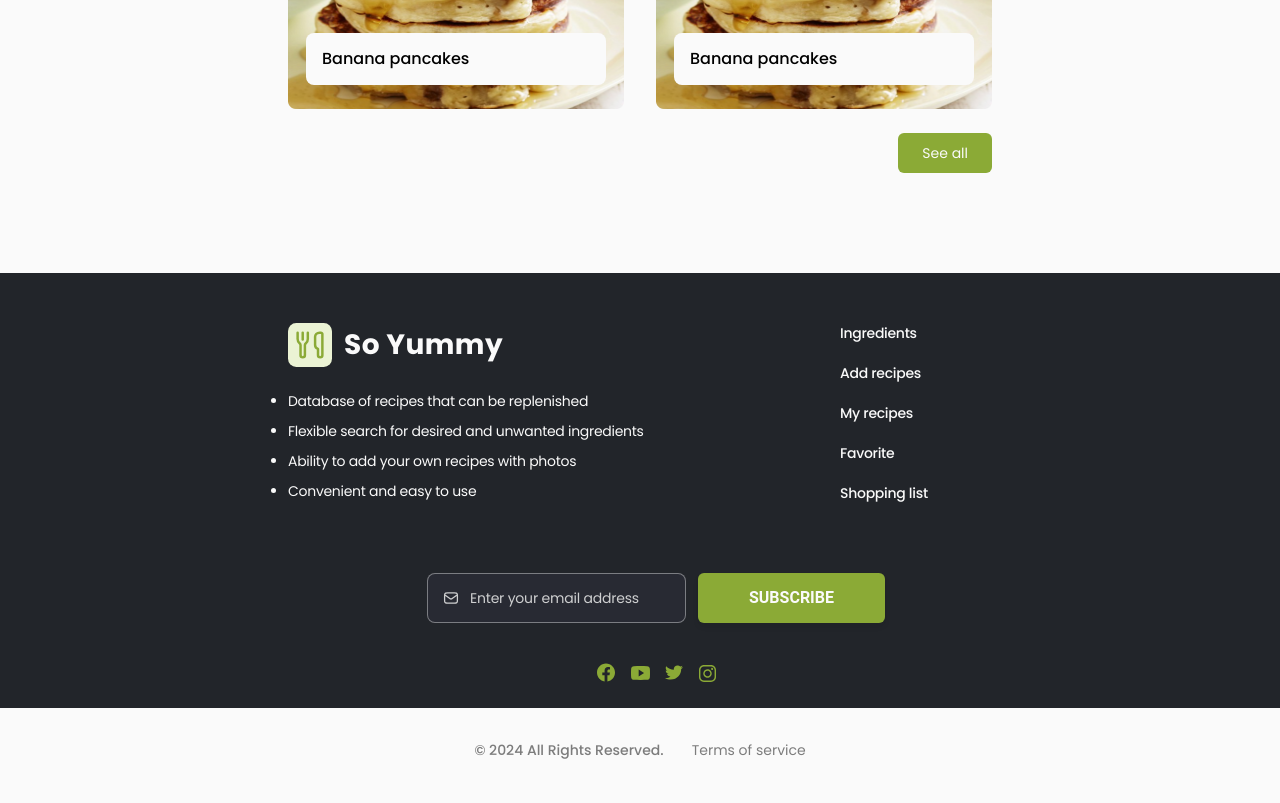
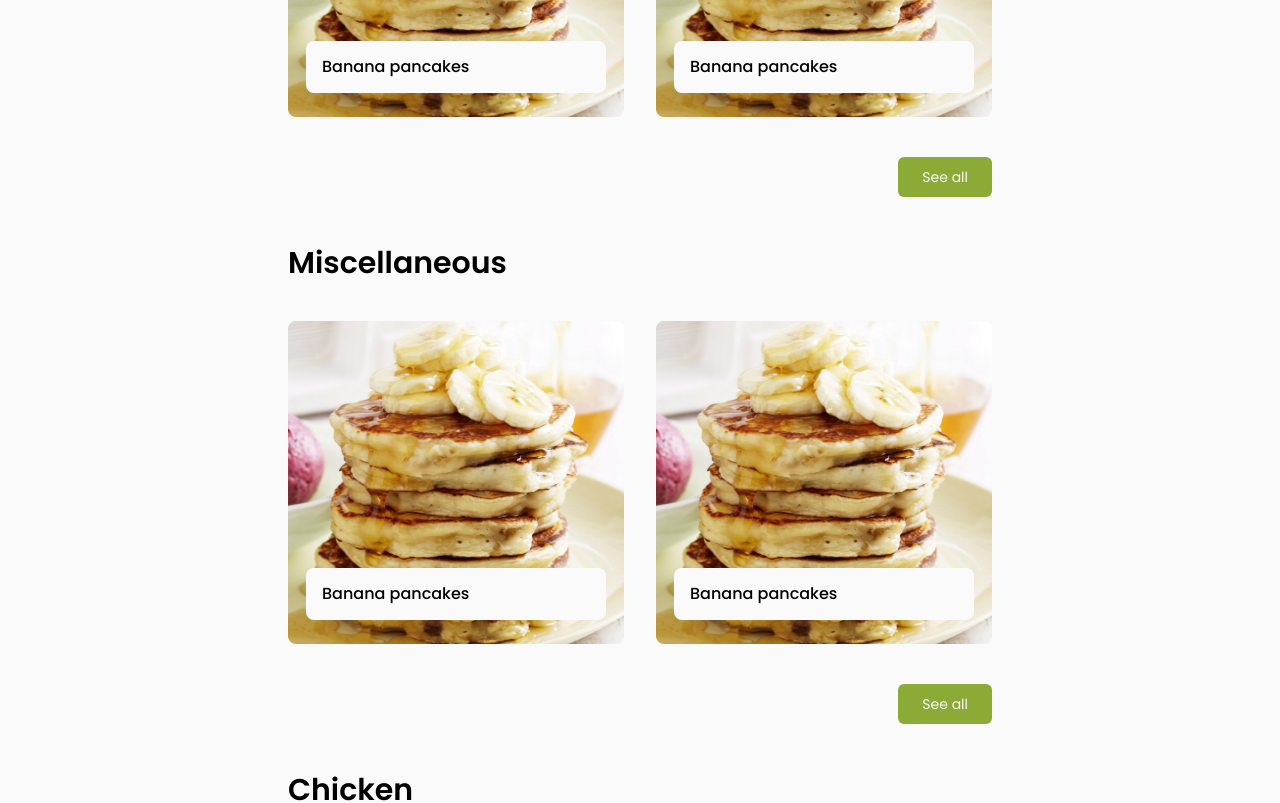
Before and after one commit to szkic/so-yummy, a Next.js app: page / in a window 1280 px wide. Shown: the part 1000-1803 px from the top of the page. Built offline with nearby package versions, Linux system fonts and the light colour scheme.

Commit message:
added styling for PreviewCategories

```diff
--- a/components/PreviewCategories.jsx
+++ b/components/PreviewCategories.jsx
@@ -1,13 +1,76 @@
 import Image from "next/image";
 import React from "react";
 
-const categories = ["breakfast", "miscellaneous", "chicken", "desserts"];
+const categories = ["Breakfast", "Miscellaneous", "Chicken", "Desserts"];
 
 const PreviewCategories = () => {
   return (
     <section className="pt-16">
-      <div className="flex flex-col items-start">
-        <h2 className="mb-8 text-3xl font-semibold">Breakfast</h2>
+      <div className="flex flex-col items-start gap-8 tablet:gap-12 desktop:gap-24">
+        {categories.map((category) => (
+          <div
+            key={category}
+            className="flex flex-col gap-8 tablet:gap-10 desktop:gap-12"
+          >
+            <h2 className="text-3xl font-semibold">{category}</h2>
+            <div className="flex gap-8 desktop:gap-3.5">
+              <div className="relative flex justify-center">
+                <Image
+                  src="/../assets/images/temp_photo.png"
+                  width={343}
+                  height={323}
+                  alt="food image"
+                  className="tablet:h-[323px] tablet:w-[336px] desktop:h-[323px] desktop:w-[300px]"
+                />
+                <div className="absolute bottom-6 h-[52px] w-[300px] rounded-lg bg-primary-text-color p-4 font-medium leading-5 desktop:w-[268px]">
+                  Banana pancakes
+                </div>
+              </div>
+              <div className="relative hidden justify-center tablet:flex">
+                <Image
+                  src="/../assets/images/temp_photo.png"
+                  width={343}
+                  height={323}
+                  alt="food image"
+                  className="tablet:h-[323px] tablet:w-[336px] desktop:h-[323px] desktop:w-[300px]"
+                />
+                <div className="absolute bottom-6 h-[52px] w-[300px] rounded-lg bg-primary-text-color p-4 font-medium leading-5 desktop:w-[268px]">
+                  Banana pancakes
+                </div>
+              </div>
+              <div className="relative hidden justify-center desktop:flex">
+                <Image
+                  src="/../assets/images/temp_photo.png"
+                  width={343}
+                  height={323}
+                  alt="food image"
+                  className="tablet:h-[323px] tablet:w-[336px] desktop:h-[323px] desktop:w-[300px]"
+                />
+                <div className="absolute bottom-6 h-[52px] w-[300px] rounded-lg bg-primary-text-color p-4 font-medium leading-5 desktop:w-[268px]">
+                  Banana pancakes
+                </div>
+              </div>
+              <div className="relative hidden justify-center desktop:flex">
+                <Image
+                  src="/../assets/images/temp_photo.png"
+                  width={343}
+                  height={323}
+                  alt="food image"
+                  className="tablet:h-[323px] tablet:w-[336px] desktop:h-[323px] desktop:w-[300px]"
+                />
+                <div className="absolute bottom-6 h-[52px] w-[300px] rounded-lg bg-primary-text-color p-4 font-medium leading-5 desktop:w-[268px]">
+                  Banana pancakes
+                </div>
+              </div>
+            </div>
+            <div className="flex justify-end">
+              <button className="rounded-md bg-primary-color px-6 py-2.5 text-sm text-primary-text-color">
+                See all
+              </button>
+            </div>
+          </div>
+        ))}
+        {/* <h2 className="mb-8 text-3xl font-semibold">Breakfast</h2>
         <div className="flex gap-8 desktop:gap-3.5">
           <div className="relative mb-6 flex justify-center">
             <Image
@@ -57,10 +120,10 @@ const PreviewCategories = () => {
               Banana pancakes
             </div>
           </div>
-        </div>
-        <button className="ml-auto rounded-md bg-primary-color px-6 py-2.5 text-sm text-primary-text-color">
+        </div> */}
+        {/* <button className="ml-auto rounded-md bg-primary-color px-6 py-2.5 text-sm text-primary-text-color">
           See all
-        </button>
+        </button> */}
       </div>
     </section>
   );
```
